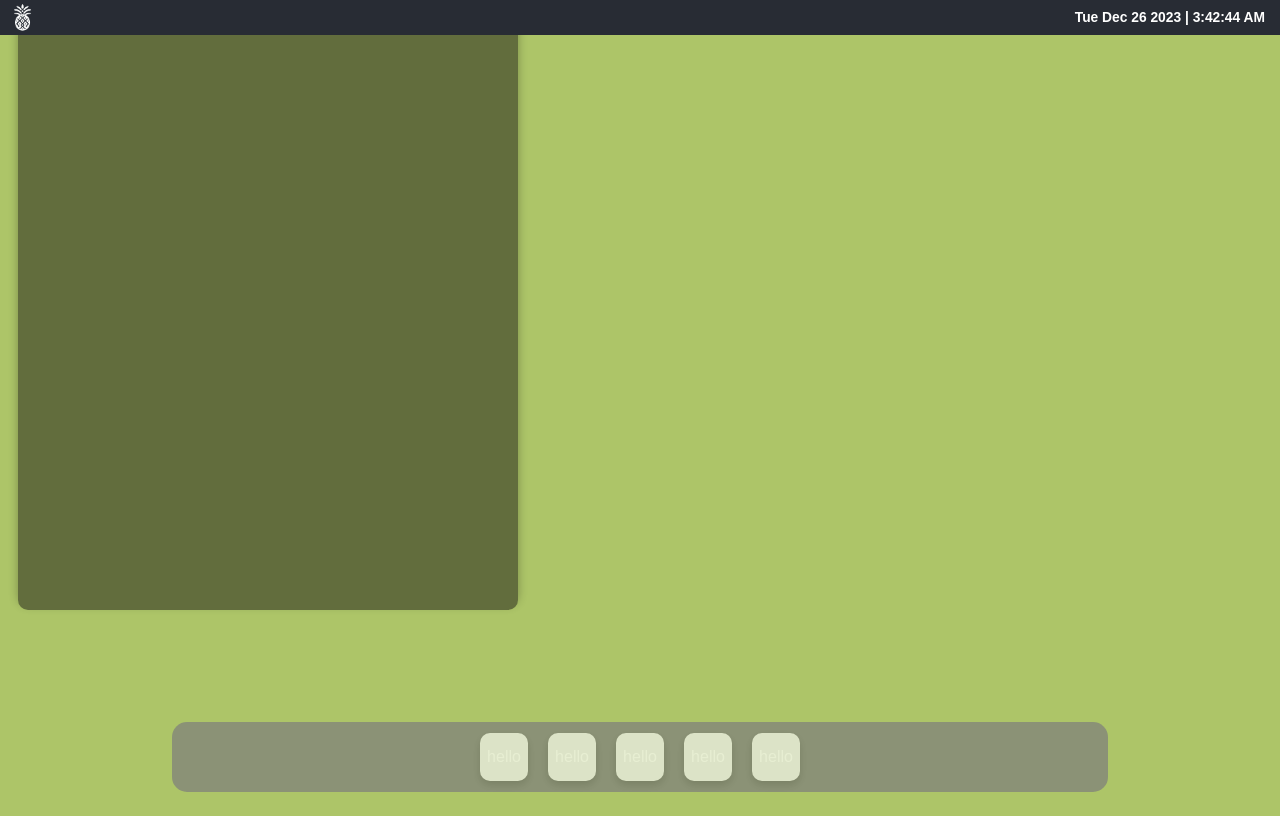
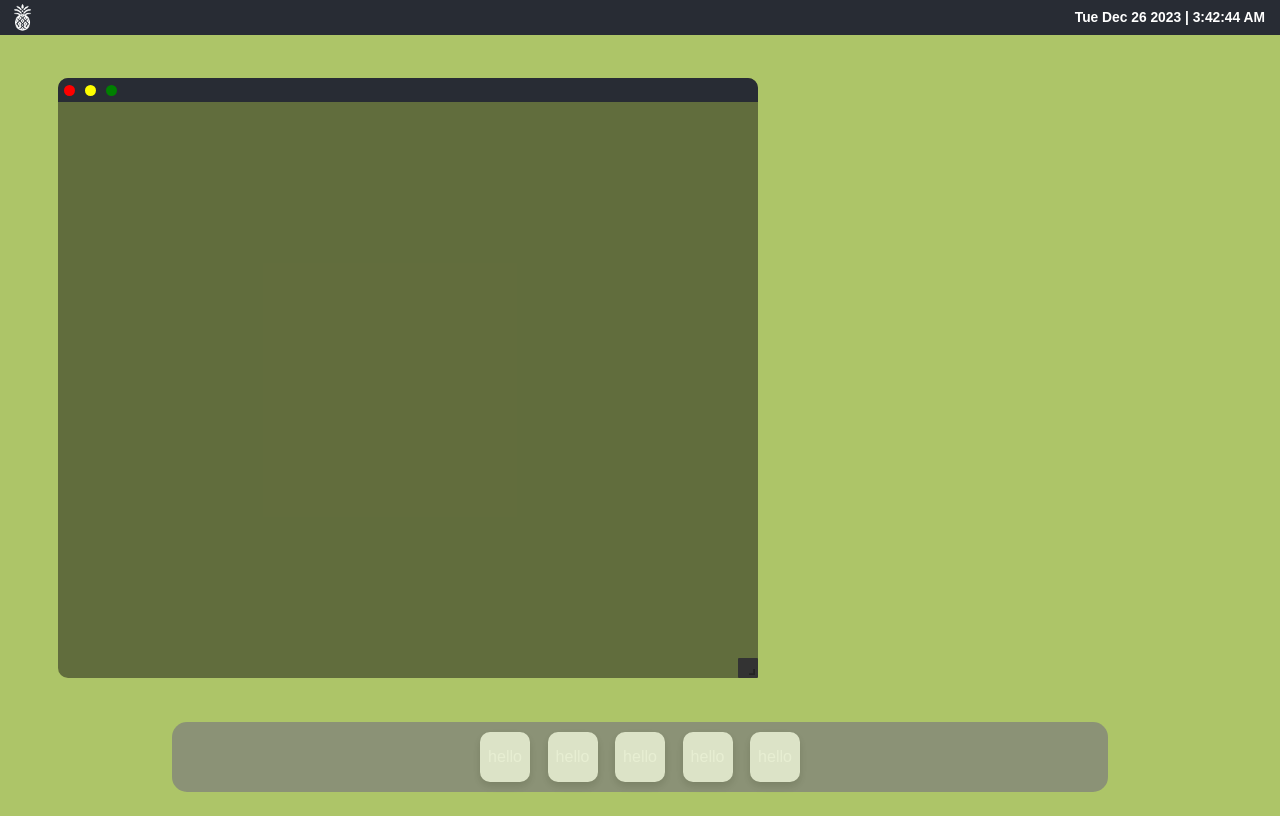
Before and after one commit to shahman27/Mac-Portfolio-Website, a React (Create React App) app in the folder portfolio-website/: page / in a window 1280 px wide. Built offline with nearby package versions, Linux system fonts and the light colour scheme; a web font is replaced by a local one.

Commit message:
added resizeable functionality to webpages

```diff
--- a/portfolio-website/package.json
+++ b/portfolio-website/package.json
@@ -9,6 +9,7 @@
     "react": "^18.2.0",
     "react-dom": "^18.2.0",
     "react-draggable": "^4.4.6",
+    "react-resizable": "^3.0.5",
     "react-router-dom": "^6.21.1",
     "react-scripts": "^5.0.1",
     "web-vitals": "^2.1.4"
--- a/portfolio-website/src/components/WebPage.js
+++ b/portfolio-website/src/components/WebPage.js
@@ -1,11 +1,35 @@
-import React from "react";
+import React, { useState } from "react";
 import Draggable from "react-draggable";
+import { ResizableBox } from "react-resizable";
 import "../styles/WebPage.css";
 import Nav from "./Nav";
+import "react-resizable/css/styles.css";
 
 function WebPage() {
+  const [size, setSize] = useState({ width: 700, height: 600 });
+
   return (
-        <Draggable>
+    <div className="main-container">
+
+      {/* The draggable and resizable content box */}
+      <Draggable handle=".drag-handle">
+        <div style={{ position: "absolute", top: "70px", left: "50px" }}>
+          <ResizableBox
+            width={size.width}
+            height={size.height}
+            minConstraints={[200, 200]} // Minimum size
+            maxConstraints={[window.innerWidth - 100, window.innerHeight - 100]} // Maximum size
+            onResize={(e, data) => {
+              setSize({
+                width: data.size.width,
+                height: data.size.height,
+              });
+            }}
+            resizeHandles={["se"]} // Resizing from the bottom-right corner
+          >
+            <div className="WebPage" style={{ width: "100%", height: "100%" }}>
+              <div className="drag-handle">
+                {/* This is the draggable handle */}
                 <div className="WebPage">
                     <div className="Exit">
                         <Nav colour="red" />
@@ -13,8 +37,16 @@ function WebPage() {
                         <Nav colour="green" />
                     </div>
                 </div>
+              </div>
+              <div className="content">
+                {/* Your content goes here */}
+              </div>
+            </div>
+          </ResizableBox>
+        </div>
       </Draggable>
-    )
+    </div>
+  );
 }
 
 export default WebPage;
--- a/portfolio-website/src/styles/WebPage.css
+++ b/portfolio-website/src/styles/WebPage.css
@@ -1,20 +1,57 @@
-/* Rectangle.css */
+/* Styling for the main container */
+.main-container {
+  position: relative;
+  width: 100%;
+  height: 100vh;
+  overflow: hidden;
+}
 
+
+
+/* Styling for the draggable and resizable content box */
 .WebPage {
-    background-color: var(--rectangle-color, rgba(17, 16, 16, 0.484)); /* Default color is gray */
-    width: var(--rectangle-width, 500px); /* Default width */
-    height: var(--rectangle-height, 600px); /* Default height */
-    display: flex;
-    top: 50%;
-    left: 50%;
-    bottom: 50%;
-    right: 50%;
-    justify-content: center; /* Horizontally center content */
-    align-items: center; /* Vertically center content */
-    margin: 10px; /* Spacing around the rectangle */
-    border-radius: 10px; /* Rounded corners for aesthetics */
-    box-shadow: 0 -5px 10px rgba(0,0,0,0.3); /* Optional: adds a subtle shadow above the rectangle */
+  position: relative;
+  background-color: rgba(17, 16, 16, 0.484);
+  box-sizing: border-box;
+  border-radius: 10px;
+
+}
+
+/* .WebPage {
+  background-color: var(--rectangle-color, rgba(17, 16, 16, 0.484)); Default color is gray */
+  /* width: var(--rectangle-width, 500px); Default width */
+  /* height: var(--rectangle-height, 600px); Default height */
+  /* display: flex; */
+  /* top: 50%; */
+  /* left: 50%; */
+  /* bottom: 50%; */
+  /* right: 50%; */
+  /* justify-content: center; Horizontally center content */
+  /* align-items: center; Vertically center content */
+  /* margin: 10px; Spacing around the rectangle */
+  /* border-radius: 10px; Rounded corners for aesthetics */
+  /* box-shadow: 0 -5px 10px rgba(0,0,0,0.3); Optional: adds a subtle shadow above the rectangle */
   /* Add other styles such as border, padding, etc., as needed */
+/* } */
+
+/* Styling for the draggable handle */
+
+
+/* Content inside the resizable box */
+.content {
+  padding: 20px;
+}
+
+/* Resizer handle styling */
+.react-resizable-handle {
+  position: absolute;
+  width: 20px;
+  height: 20px;
+  background: #333;
+  right: 0;
+  bottom: 0;
+  cursor: se-resize;
+  border-radius: 5%;
 }
 
 .Exit {
--- a/portfolio-website/src/styles/app-icon.css
+++ b/portfolio-website/src/styles/app-icon.css
@@ -1,7 +1,7 @@
 /* App Icon Container */
 .app-icon {
-    width: 48px; /* Adjust the width as needed */
-    height: 48px; /* Adjust the height as needed */
+    width: 50px; /* Adjust the width as needed */
+    height: 50px; /* Adjust the height as needed */
     border-radius: 10px; /* Gives the icon rounded corners */
     background-color: #f0f0f0; /* Light grey background, you can use an image or a gradient */
     display: flex;
--- a/portfolio-website/src/styles/dock.css
+++ b/portfolio-website/src/styles/dock.css
@@ -15,7 +15,7 @@
     display:flex; /* Aligns the icons horizontally */
     justify-content: center; /* This centers the items on the main-axis (horizontally) */
     align-items: center; /* This centers the items on the cross-axis (vertically) */
-    gap: 20px; /* Adds space between each AppIcon component */
+    gap: 17.5px; /* Adds space between each AppIcon component */
   }
 /*
   .dock {
```
Also changed, not shown: 1 other file (tests, documents, lock files or other folders). Lines whose indentation alone changed are shown as unchanged.
